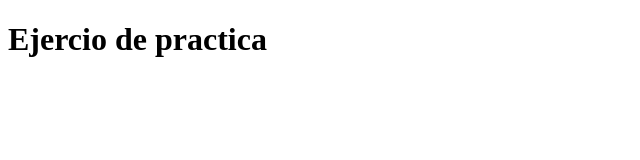
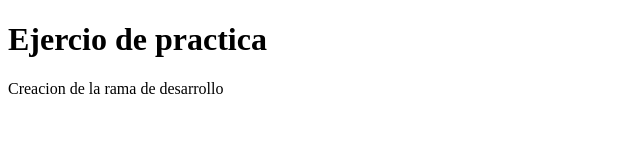
Before and after one commit to JuanZB360/ejercicio, a plain HTML site: page index.html in a window 1280 px wide. Shown: the whole page, without its empty margins (0-640 px from the left). Drawn offline with Linux system fonts and the light colour scheme.

Commit message:
Creacion de la rama de desarrollo

```diff
--- a/index.html
+++ b/index.html
@@ -7,5 +7,7 @@
 </head>
 <body>
     <h1>Ejercio de practica</h1>
+
+    <p>Creacion de la rama de desarrollo</p>
 </body>
 </html>
```
